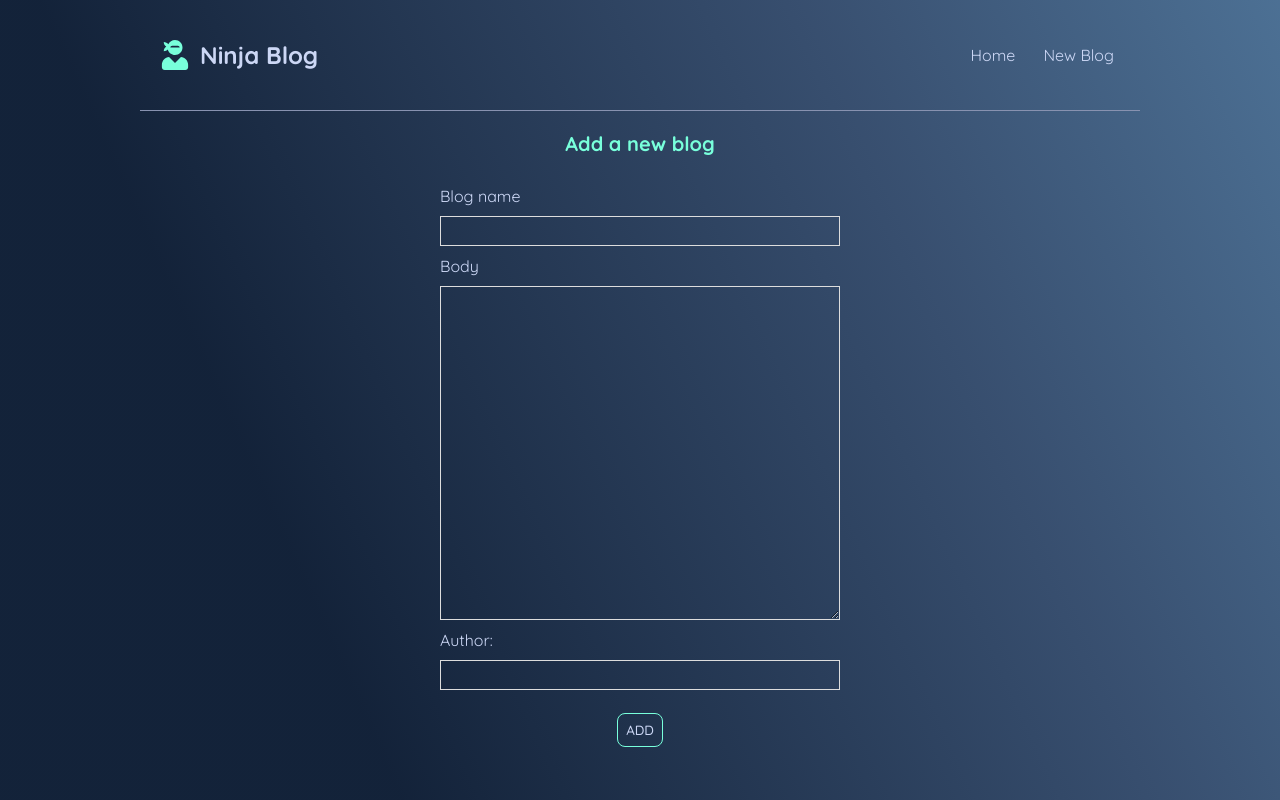
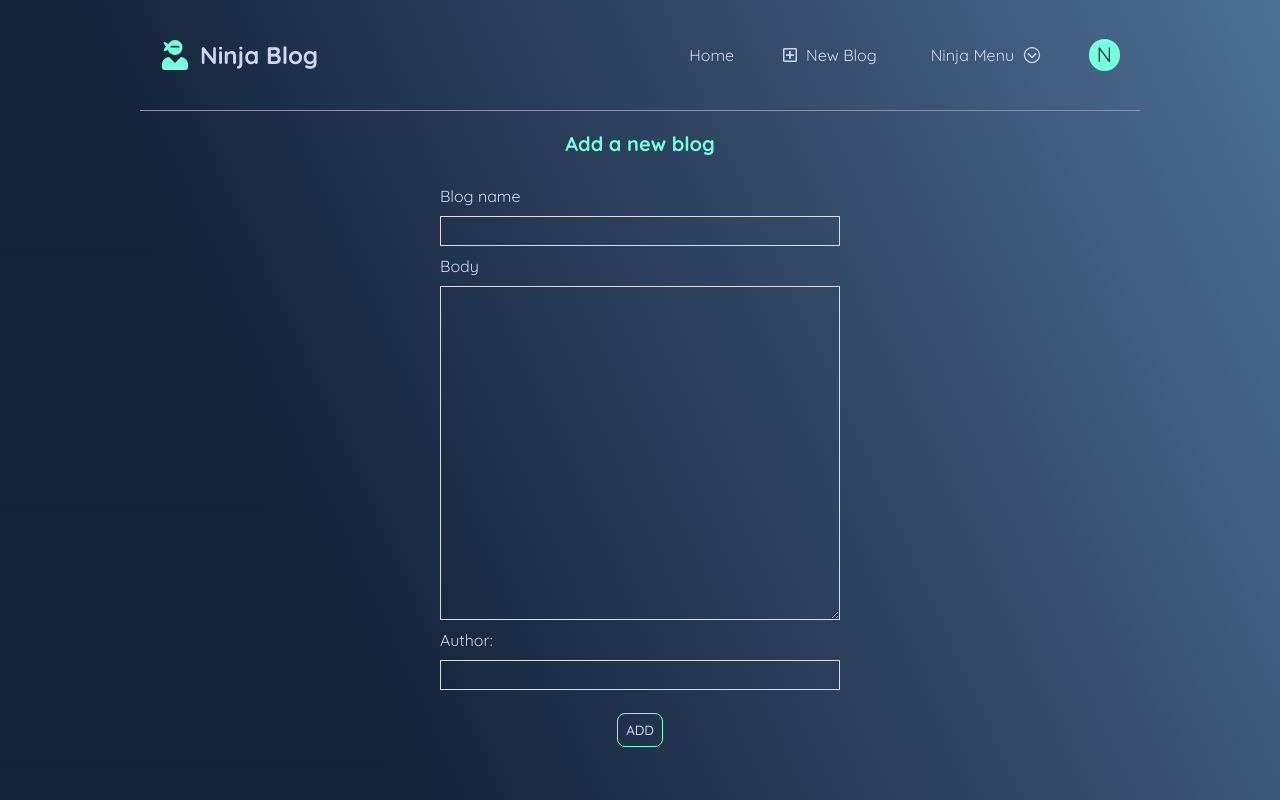
Before and after one commit to ToniRajamaki/Ninja-react-blog, a React (Create React App) app: page /create in a window 1280 px wide. Shown: the top 800 px of the page. Built offline with nearby package versions, Linux system fonts and the light colour scheme.

Commit message:
modified navigation bar a lot

```diff
--- a/public/index.html
+++ b/public/index.html
@@ -2,7 +2,7 @@
 <html lang="en">
   <head>
     <meta charset="utf-8" />
-    <link rel="icon" href="https://github.com/ToniRajamaki/Ninja-react-blog/blob/main/public/star-icon.png?raw=true" />
+    <link rel="icon" href="https://github.com/ToniRajamaki/Ninja-react-blog/blob/main/public/star-icon2.png?raw=true" />
     <meta name="viewport" content="width=device-width, initial-scale=1" />
     <meta name="theme-color" content="#000000" />
     <meta
--- /dev/null
+++ b/src/DropDown.js
@@ -0,0 +1,50 @@
+import React, { useState } from 'react';
+import './Styles/DropDown.css';
+
+function DropDown() {
+    const [isVisible, setIsVisible] = useState(false);
+
+    // Toggle dropdown visibility
+    const toggleDropdown = () => setIsVisible(!isVisible);
+
+    // Hide the dropdown
+    const hideDropdown = () => setIsVisible(false);
+
+    return (
+      <div className="dropdown">
+        <button className="dropbtn" onClick={toggleDropdown}>Ninja Menu</button>
+        <div
+          className={`dropdown-content ${isVisible ? "show" : ""}`}
+          onMouseLeave={hideDropdown} // Hide dropdown when the cursor leaves the menu
+        >
+          <div className="column">
+            <h4 style={{ color: "var(--main)" }}>Ninjas</h4>
+            {/* Add hideDropdown onClick for each link */}
+            <a href="#" onClick={hideDropdown}>Ninja History</a>
+            <a href="#" onClick={hideDropdown}>Famous Ninjas</a>
+            <a href="#" onClick={hideDropdown}>Ninja Gear</a>
+            <a href="#" onClick={hideDropdown}>Training</a>
+            <a href="#" onClick={hideDropdown}>Missions</a>
+          </div>
+          <div className="column">
+            <h4 style={{ color: "var(--main)" }}>Skills</h4>
+            <a href="#" onClick={hideDropdown}>Stealth</a>
+            <a href="#" onClick={hideDropdown}>Combat</a>
+            <a href="#" onClick={hideDropdown}>Espionage</a>
+            <a href="#" onClick={hideDropdown}>Survival</a>
+            <a href="#" onClick={hideDropdown}>Strategy</a>
+          </div>
+          <div className="column">
+            <h4 style={{ color: "var(--main)" }}>Weapons</h4>
+            <a href="#" onClick={hideDropdown}>Swords</a>
+            <a href="#" onClick={hideDropdown}>Shuriken</a>
+            <a href="#" onClick={hideDropdown}>Nunchaku</a>
+            <a href="#" onClick={hideDropdown}>Blowgun</a>
+            <a href="#" onClick={hideDropdown}>Kunai</a>
+          </div>
+        </div>
+      </div>
+    );
+  }
+
+  export default DropDown;
--- a/src/Navbar.js
+++ b/src/Navbar.js
@@ -1,31 +1,45 @@
-import { Link } from "react-router-dom/cjs/react-router-dom.min";
-import { NinjaIcon } from "./Icons";
-import { postData } from "./useFetch";
-import { FaUserNinja } from "react-icons/fa";
+import { Link } from 'react-router-dom/cjs/react-router-dom.min'
+import { NinjaIcon } from './Icons'
+import { postData } from './useFetch'
+import { FaUserNinja } from 'react-icons/fa'
+import { FaRegPlusSquare } from "react-icons/fa";
+import { IoIosArrowDropdown } from "react-icons/io";
+import DropDown from './DropDown'
 
 // import { deleteData } from "./useFetch";
 
 const Navbar = () => {
   return (
-    <nav className="navbar" id="home">
+    <nav className='navbar' id='home'>
       <div>
-        <Link to="/">
-          <h1 style={{color:"var(--font-color)", display: "flex", alignItems: "center" }}>
+        <Link to='/'>
+          <h1
+            style={{
+              color: 'var(--font-color)',
+              display: 'flex',
+              alignItems: 'center',
+            }}>
             <FaUserNinja
-              fill="var(--main)"
+              fill='var(--main)'
               size={30}
-              style={{ marginRight: "10px" }}
+              style={{ marginRight: '10px' }}
             />
             Ninja Blog
           </h1>
         </Link>
       </div>
-      <div className="links">
-        <Link to="/">Home</Link>
-        <Link to="/create">New Blog</Link>
+      <div className='links'>
+        <Link to='/'>Home</Link>
+        <Link to='/create' className="centered-link">
+          <FaRegPlusSquare /> New Blog
+        </Link>
+        <span className="centered-link">
+          <DropDown /><IoIosArrowDropdown size={20} />
+        </span>
+        <span className='profile-pic2'>N</span>
       </div>
     </nav>
-  );
-};
+  )
+}
 
-export default Navbar;
+export default Navbar
--- /dev/null
+++ b/src/Styles/DropDown.css
@@ -0,0 +1,92 @@
+/* DropDown Component Styles */
+
+
+  .dropbtn {
+    background-color: rgba(0,0,0,0);
+    color: var(--font-color);
+  text-decoration: none;
+  padding: 6px;
+    border: none;
+    cursor: pointer;
+    font-family: "Quicksand", sans-serif;
+    border-radius: 5px;
+    font-size: 16px;
+    margin-right: 0;
+    padding-right: 0;
+  }
+
+.dropbtn:hover{
+    color: var(--main);
+    fill: var(--main);
+}
+/* DropDown Component Styles Adjusted for Right-to-Left Expansion */
+.dropdown {
+    position: relative;
+    display: inline-block;
+  }
+
+
+
+  .dropdown-content {
+    display: none;
+    position: absolute;
+    right: 0; /* Aligns dropdown content to the right */
+    background-color: var(--container-bg);
+    box-shadow: 0 8px 16px rgba(0,0,0,0.2);
+    padding: 3em 5em;
+    z-index: 2;
+    width: max-content;
+    border-radius: 5px;
+  }
+
+  .dropdown-content.show {
+    display: flex;
+    justify-content: space-between;
+  }
+
+  .column {
+    flex-basis: 33.333%;
+    padding: 10px;
+  }
+
+  .column h4 {
+    color: var(--main);
+    margin-bottom: 10px;
+    border-bottom: 1px solid var(--font-light);
+  }
+
+  .column a {
+    color: var(--font-light);
+    /* padding: 5px 0; */
+    padding-left: 0;
+    margin-left: 0;
+    text-decoration: none;
+    display: block;
+    transition: color 0.2s;
+  }
+
+  .column a:hover {
+    color: var(--main);
+  }
+
+  hr {
+    border-color: var(--font-light);
+    margin-top: 20px;
+  }
+
+  p {
+    color: var(--font-light);
+    text-align: center;
+  }
+
+  @media screen and (max-width: 768px) {
+    .dropdown-content {
+      flex-direction: column;
+      padding: 10px;
+      right: auto; /* Resets positioning for mobile to ensure content fits */
+    }
+
+    .column {
+      flex-basis: 100%;
+    }
+  }
--- a/src/Styles/featured.css
+++ b/src/Styles/featured.css
@@ -40,17 +40,35 @@
 }
 
 .profile-pic {
-  width: 30px;
-  height: 30px;
+  width: 1.5em;
+  height: 1.5em;
   border-radius: 50%;
   display: inline-block;
-  font-size: 20px;
+  font-size: 1.3em;
   color: var(--secondary);
   background-color: var(--main); /* Bootstrap primary blue, for example */
   text-align: center;
-  line-height: 30px;
-  margin-right: 10px; /* Adds spacing between the profile pic and text */
+  line-height: 1.5em;
+  margin-right: 0.5em; /* Adds spacing between the profile pic and text */
   cursor: pointer;
+}
+@media (min-width: 600px) {
+  .profile-pic2 {
+    width: 1.5em;
+    height: 1.5em;
+    border-radius: 50%;
+    display: inline-block;
+    font-size: 1.3em;
+    color: var(--secondary);
+    background-color: var(--main); /* Bootstrap primary blue, for example */
+    text-align: center;
+    line-height: 1.5em;
+    margin-right: 0.5em; /* Adds spacing between the profile pic and text */
+    cursor: pointer;
+    text-align: default;
+    margin: 0;
+    margin-left: 1em;
+  }
 }
 
 .explore-more {
--- a/src/index.css
+++ b/src/index.css
@@ -26,7 +26,11 @@ html,body{
   margin-bottom: 0;
   padding-bottom: 0;
 }
+
 .navbar {
+  /* position: sticky; */
+  top: 0;
+  z-index: 999;
   padding: 20px;
   display: flex;
   align-items: center;
@@ -34,6 +38,36 @@ html,body{
   margin: 0 auto;
   border-bottom: 1px solid var(--font-light);
 }
+
+.links {
+  display: flex;
+  align-items: center; /* Vertically center items in the navbar */
+  justify-content: center; /* Horizontally center navbar items */
+  gap: 20px; /* Adjust the space between navbar items */
+}
+
+.centered-link {
+  display: inline-flex; /* Keeps the link inline but applies flex to its content */
+  align-items: center;
+  text-decoration: none;
+  color: inherit;
+  gap: 8px;
+  margin-left: 16px;
+  text-decoration: none;
+  padding: 6px;
+}
+
+/* Targets the link itself on hover */
+.centered-link:hover {
+  color: var(--main); /* Changes the text color */
+}
+
+/* Targets the icon within the link on hover */
+.centered-link:hover svg {
+  fill: var(--main); /* Changes the icon color */
+}
+
+
 .navbar h1 {
 }
 .navbar .links {
@@ -46,9 +80,16 @@ html,body{
   text-decoration: none;
   padding: 6px;
 }
+
+.link-with-icon {
+  display: flex;
+  align-items: center;
+  gap: 0.5em;
+}
 .navbar a:hover {
 
   color: var(--main);
+  fill: var(--main);
 }
 .content {
   padding-bottom: 0;
```
